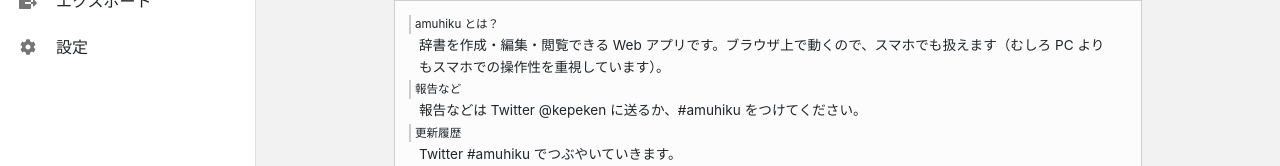
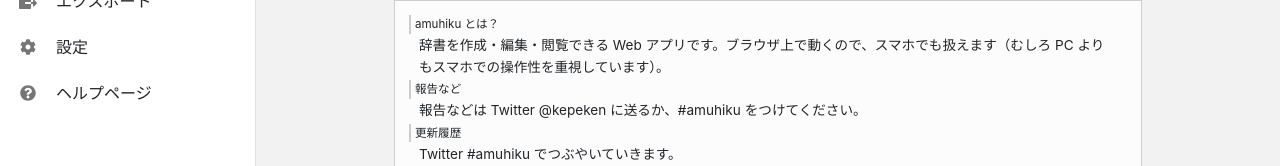
Before and after one commit to kepeken/amuhiku, a React app: page / in a window 1280 px wide. Shown: the part 262-428 px from the top of the page. Built offline with nearby package versions, Linux system fonts and the light colour scheme; what dropbox, netlify-auth-providers would draw is missing.

Commit message:
ヘルプへのリンクを追加

```diff
--- a/src/components/App.tsx
+++ b/src/components/App.tsx
@@ -194,6 +194,10 @@
                   <List.Icon><FontAwesomeIcon icon="cog" /></List.Icon>
                   <List.Text>設定</List.Text>
                 </List.Item>
+                <List.LinkItem href="https://kepeken.github.io/amuhiku/">
+                  <List.Icon><FontAwesomeIcon icon="question-circle" /></List.Icon>
+                  <List.Text>ヘルプページ</List.Text>
+                </List.LinkItem>
               </List.List>
             </div>
           </div>
--- a/src/components/List.scss
+++ b/src/components/List.scss
@@ -3,9 +3,15 @@
 }
 
 .list-item {
+  display: block;
   padding: 11px 16px;
   line-height: 24px;
   cursor: pointer;
+}
+
+a.list-item {
+  color: unset;
+  text-decoration: unset;
 }
 
 .list-item:hover {
--- a/src/components/List.tsx
+++ b/src/components/List.tsx
@@ -18,6 +18,15 @@
   <div className="list-item" onClick={props.onClick}>{props.children}</div>
 );
 
+interface LinkItemProps {
+  href: string;
+  children?: React.ReactNode;
+}
+
+export const LinkItem = (props: LinkItemProps) => (
+  <a className="list-item" href={props.href} target="_blank" rel="noopener noreferrer">{props.children}</a>
+);
+
 interface IconProps {
   children?: React.ReactNode;
 }
```
